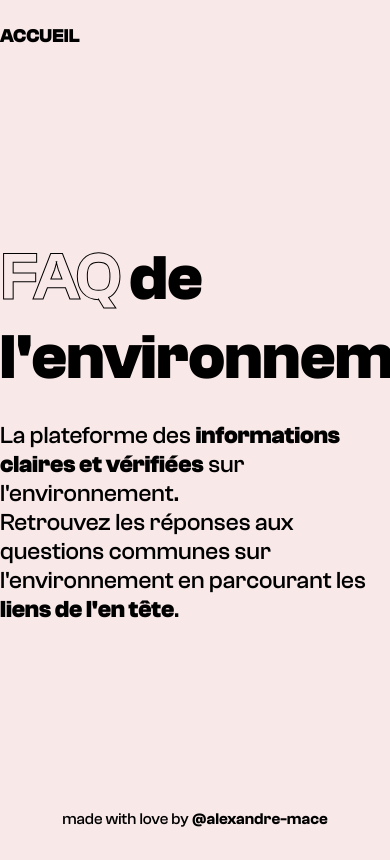
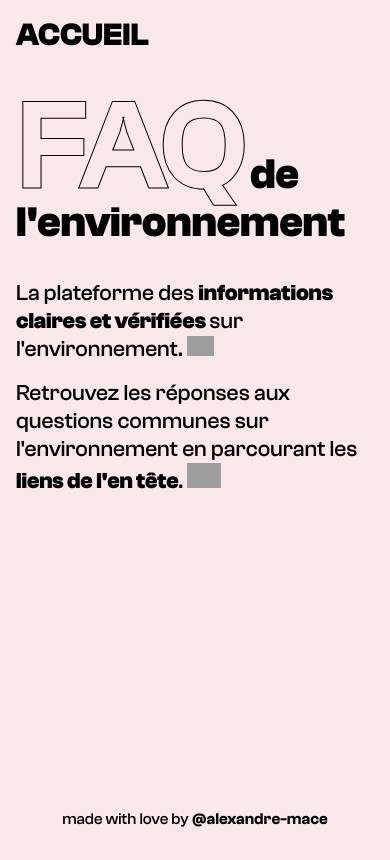
Before and after one commit to alexandre-mace/faq-environnement, a Symfony app: template templates/home/index.html.twig in a window 390 px wide; the page is wider, and only the part inside the window is pictured. Before the commit the page ends 827 px from the top of that part, so only its background shows below. Run offline with Twig, Linux system fonts and the light colour scheme; the template is opened without the code that fills it, so the values that code supplies are empty; some libraries are stand-ins or nearby versions; grey boxes are pictures that could not be loaded.

Commit message:
Update responsive

```diff
--- a/public/style.css
+++ b/public/style.css
@@ -111,7 +111,18 @@ body {
     background-color: #F9E8E8;
     max-width: 1000px;
     margin: 1.5rem auto auto;
+    display: flex;
+    flex-direction: column;
+    height: 100%;
+    min-height: calc(100vh - 1.5rem);
 }
+@media (max-width: 960px) {
+    body {
+        margin: 1rem;
+        min-height: calc(100vh - 1rem);
+    }
+}
+
 body * {
     font-family: 'ClashGrotesk-Medium', sans-serif;
 }
@@ -124,6 +135,18 @@ nav a {
     font-family: 'ClashGrotesk-Bold', sans-serif;
     font-size: 1.2rem;
 }
+@media (max-width: 960px) {
+    nav {
+        display: flex;
+        flex-wrap: wrap;
+    }
+    .theme-links {
+        display: flex;flex-direction: column;
+    }
+    nav a {
+        font-size: 2rem;
+    }
+}
 .d-flex {
     display: flex;
 }
@@ -133,27 +156,95 @@ nav a {
 .body-content-wrapper {
     margin-top: 4rem;
 }
+@media (max-width: 960px) {
+    .body-content-wrapper {
+        margin-top: 1.5rem;
+    }
+}
 .bold {
     font-family: 'ClashGrotesk-Bold', sans-serif;
 }
 .home-title {
-    font-size: 4rem;
+    font-size: calc(35px + 2vw);
     font-family: 'ClashGrotesk-Bold', sans-serif;
-    margin-bottom: 1rem;
+    margin-bottom: 0;
+}
+@media (max-width: 960px) {
+    .home-title {
+        line-height: 3rem;
+    }
+}
+@media (max-width: 335px) {
+    .home-title {
+        font-size: 2.3rem;
+    }
+}
+.home-title-bigger-part {
+    font-size: calc(80px + 3vw);
+}
+@media (max-width: 960px) {
+    .home-title-bigger-part {
+        font-size: calc(110px + 3vw);
+    }
+    .home-subtitle-spacing {
+        margin-top: 1rem;
+        display: block;
+    }
 }
 .home-subtitle {
     font-size: 1.5rem;
+    margin-top: 0;
 }
 .home-content {
     padding-top: 10vh;
+}
+@media (max-width: 960px) {
+    .home-content {
+        padding-top: 2vh;
+    }
+    .home-subtitle {
+        font-size: 1.4rem;
+        margin-top: 2rem;
+    }
+    img {
+        height: 25px;
+    }
+    .check-emoji {
+        height: 20px;
+    }
+}
+@media (max-width: 335px) {
+    .home-subtitle {
+        font-size: 1.4rem;
+        margin-top: 1rem;
+    }
 }
 .anwsers-wrapper {
     margin-top: 2rem;
     padding-left: 0;
     list-style-type: none;
 }
+@media (max-width: 960px) {
+    .anwsers-wrapper {
+        margin-top: -1rem;
+        padding-left: 0;
+        list-style-type: none;
+    }
+}
 .theme-title {
     font-family: 'ClashGrotesk-Bold', sans-serif;
+    font-size: 2.7rem;
+}
+@media (max-width: 960px) {
+    .theme-title {
+        margin-bottom: 0rem;
+    }
+}
+@media (max-width: 335px) {
+    .theme-title {
+        font-size: 2.3rem;
+        margin-bottom: 0rem;
+    }
 }
 .question-title {
     font-family: 'ClashGrotesk-Semibold', sans-serif;
@@ -172,9 +263,7 @@ nav a {
     margin-bottom: 2rem;
 }
 footer {
-    position: absolute;
-    bottom: 0;
-    left: 0;
+    margin-top: auto;
     display: flex;
     justify-content: center;
     align-items: center;
--- a/templates/home/index.html.twig
+++ b/templates/home/index.html.twig
@@ -5,7 +5,9 @@
 {% block body %}
 
 <div class="home-content">
-    <h1 class="home-title"><span class="hollow">FAQ</span> de l'environnement</h1>
-    <p class="home-subtitle">La plateforme des <span class="bold">informations claires et vérifiées</span> sur l'environnement. <br>Retrouvez les réponses aux questions communes sur l'environnement en parcourant les <span class="bold">liens de l'en tête</span>.</p>
+    <h1 class="home-title"><span class="hollow home-title-bigger-part">FAQ</span> de l'environnement </h1>
+    <p class="home-subtitle">La plateforme des <span class="bold">informations claires et vérifiées
+        </span> sur l'environnement.  <img class="check-emoji" height="30" src="https://emojipedia-us.s3.dualstack.us-west-1.amazonaws.com/thumbs/120/apple/285/check-mark-button_2705.png" alt=""><br><span class="home-subtitle-spacing"></span>Retrouvez les réponses aux questions communes sur l'environnement en parcourant les <span class="bold">liens de l'en tête</span>.
+        <img height="35" src="https://emojipedia-us.s3.dualstack.us-west-1.amazonaws.com/thumbs/120/apple/285/index-pointing-up_261d-fe0f.png" alt=""></p>
 </div>
 {% endblock %}
```
